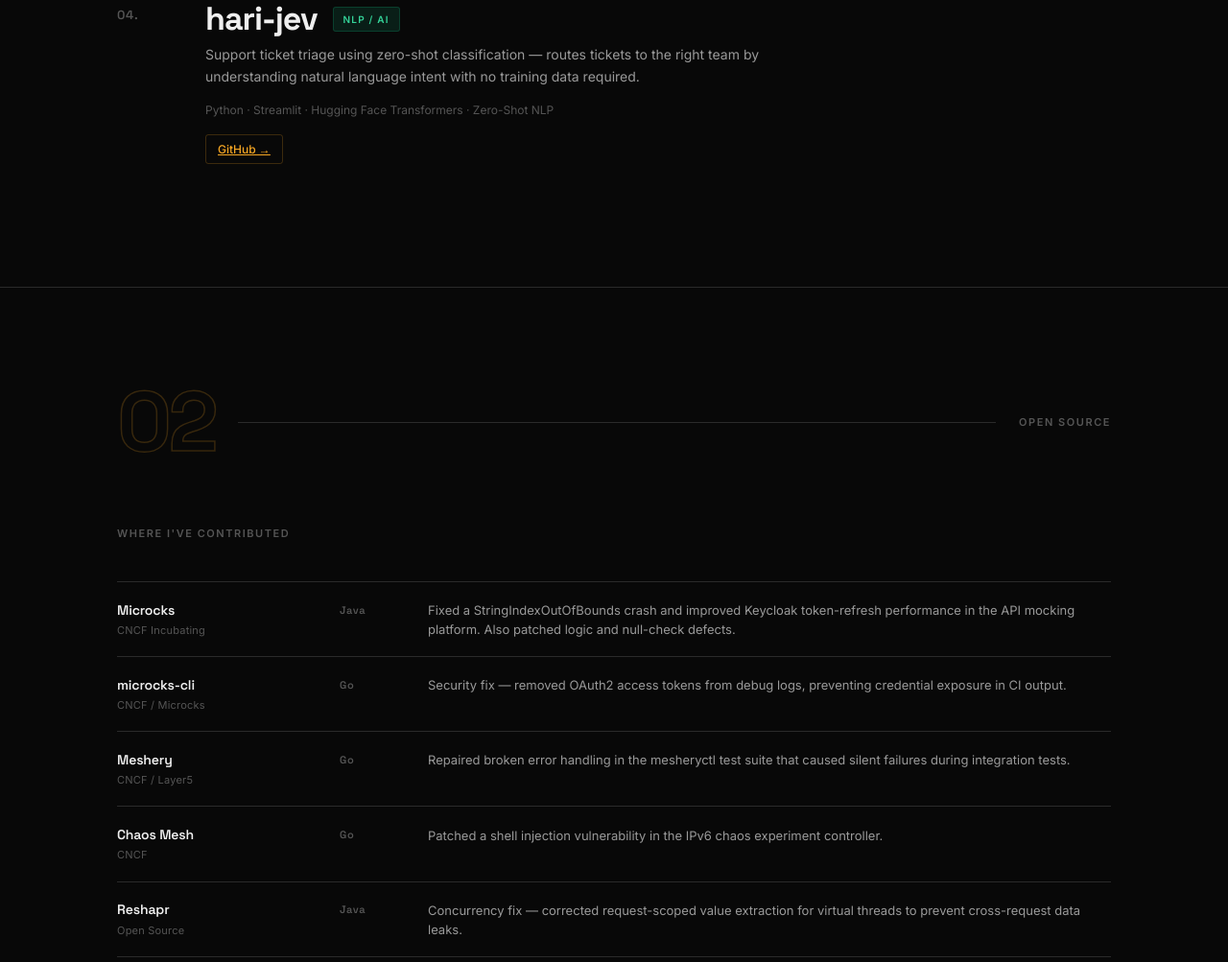
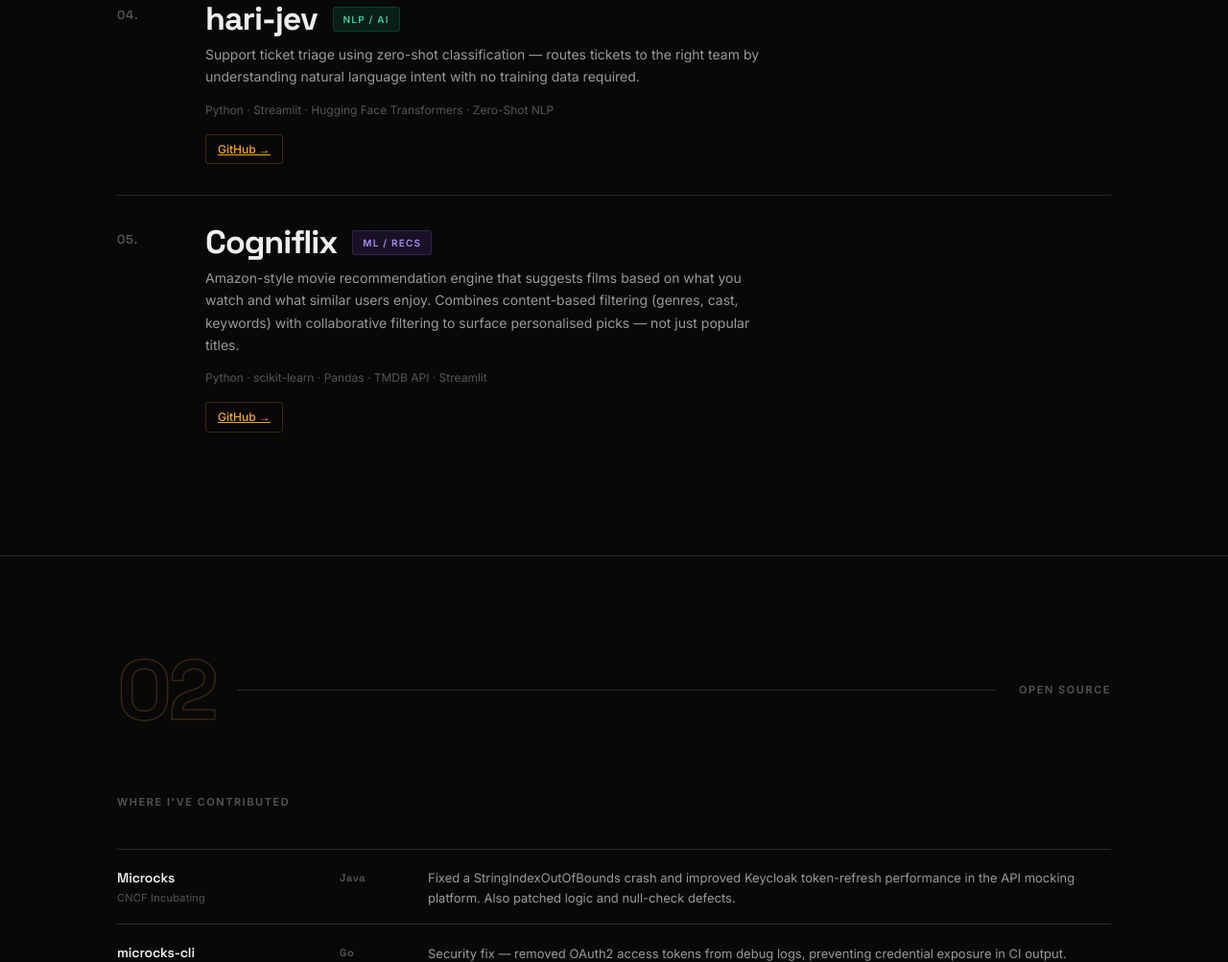
Before and after one commit to Harishrs2006/Harishrs2006.github.io, a plain HTML site: page index.html in a window 1280 px wide. Shown: the part 2862-3865 px from the top of the page at 96% size. Drawn offline with Linux system fonts and the light colour scheme.

Commit message:
feat: add Cogniflix movie recommendation project (item 05)

```diff
--- a/index.html
+++ b/index.html
@@ -511,6 +511,24 @@ footer{
       </div>
     </div>
 
+    <!-- COGNIFLIX -->
+    <div class="work-item reveal">
+      <div class="work-num">05.</div>
+      <div class="work-body">
+        <div class="work-top">
+          <div class="work-title">Cogniflix</div>
+          <span class="work-tag tag-ai">ML / Recs</span>
+        </div>
+        <p class="work-desc">
+          Amazon-style movie recommendation engine that suggests films based on what you watch and what similar users enjoy. Combines content-based filtering (genres, cast, keywords) with collaborative filtering to surface personalised picks — not just popular titles.
+        </p>
+        <div class="work-stack">Python · scikit-learn · Pandas · TMDB API · Streamlit</div>
+        <div class="work-links">
+          <a href="https://github.com/Harishrs2006" target="_blank" rel="noopener" class="wlink primary">GitHub →</a>
+        </div>
+      </div>
+    </div>
+
   </div>
 </section>
 
```
